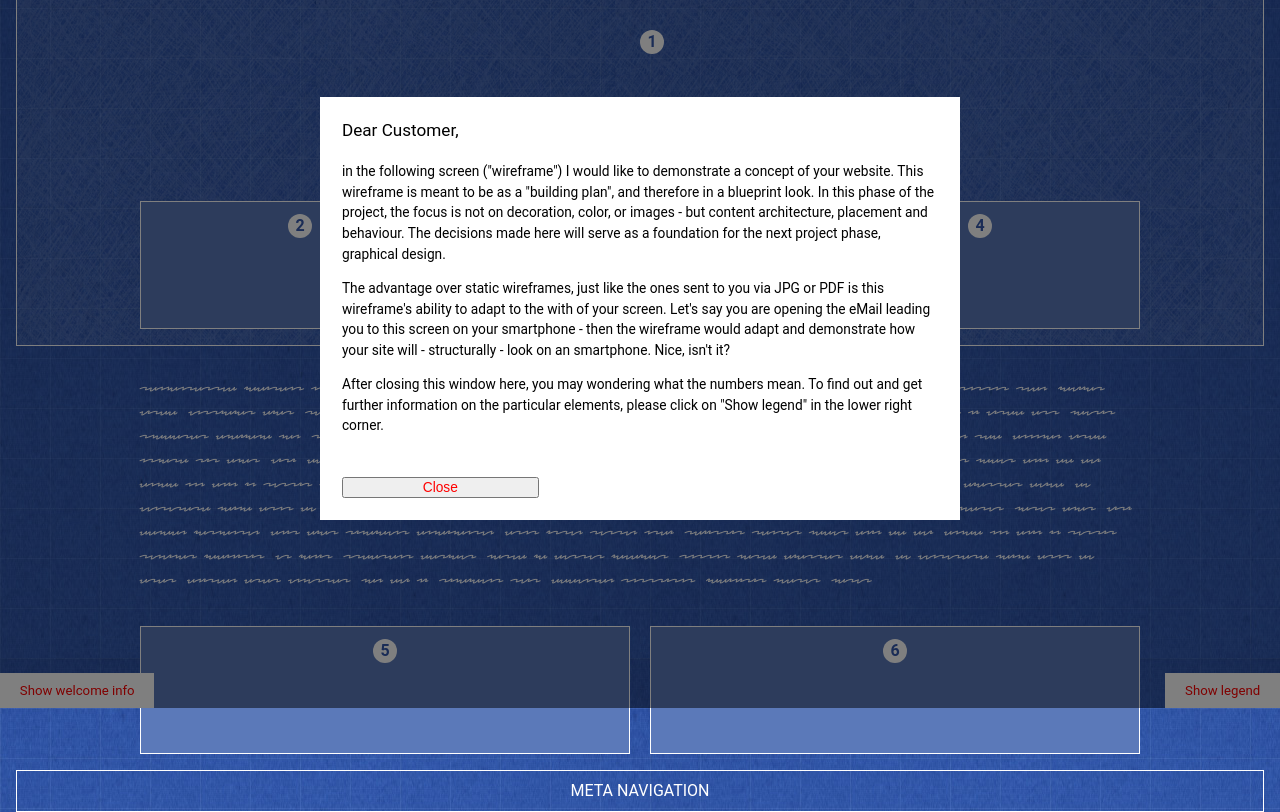
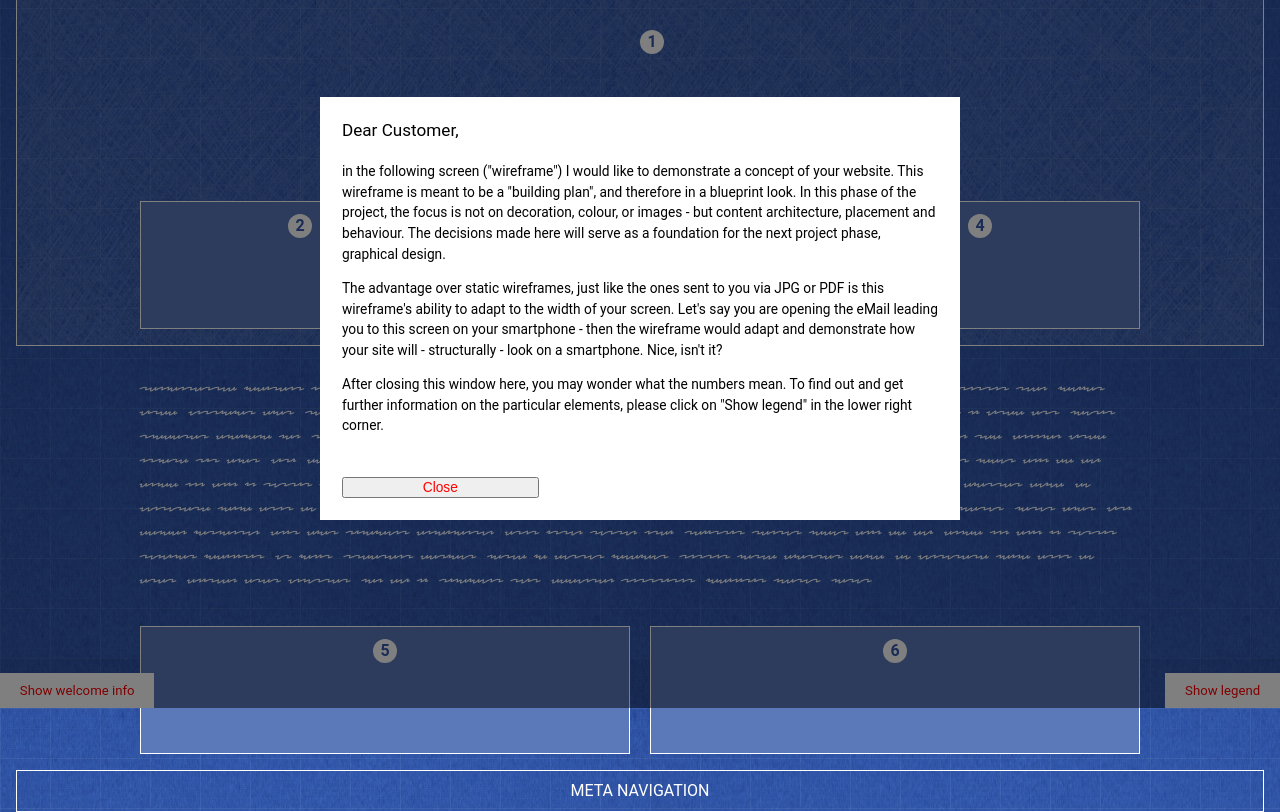
Before and after one commit to marcus-herrmann/blueprint-wireframes, a plain HTML site: page index.html in a window 1280 px wide. Shown: the part 92-904 px from the top of the page. Drawn offline with Linux system fonts and the light colour scheme.

Commit message:
2.0.0.: Fix typos and style in modal text

```diff
--- a/index.html
+++ b/index.html
@@ -62,11 +62,11 @@
 
 	<div class="hint hint-welcome">
 		<h2>Dear Customer,</h2>
-		<p>in the following screen ("wireframe") I would like to demonstrate a concept of your website. This wireframe is meant to be as a "building plan", and therefore in a blueprint look. In this phase of the project, the focus is not on decoration, color, or images - but content architecture, placement and behaviour. The decisions made here will serve as a foundation for the next project phase, graphical design.</p>
+		<p>in the following screen ("wireframe") I would like to demonstrate a concept of your website. This wireframe is meant to be a "building plan", and therefore in a blueprint look. In this phase of the project, the focus is not on decoration, colour, or images - but content architecture, placement and behaviour. The decisions made here will serve as a foundation for the next project phase, graphical design.</p>
 
-		<p>The advantage over static wireframes, just like the ones sent to you via JPG or PDF is this wireframe's ability to adapt to the with of your screen. Let's say you are opening the eMail leading you to this screen on your smartphone - then the wireframe would adapt and demonstrate how your site will - structurally - look on an smartphone. Nice, isn't it?</p>
+		<p>The advantage over static wireframes, just like the ones sent to you via JPG or PDF is this wireframe's ability to adapt to the width of your screen. Let's say you are opening the eMail leading you to this screen on your smartphone - then the wireframe would adapt and demonstrate how your site will - structurally - look on a smartphone. Nice, isn't it?</p>
 
-		<p>After closing this window here, you may wondering what the numbers mean. To find out  and get further information on the particular elements, please click on "Show legend" in the lower right corner.</p>
+		<p>After closing this window here, you may wonder what the numbers mean. To find out and get further information on the particular elements, please click on "Show legend" in the lower right corner.</p>
 
 
 
```
